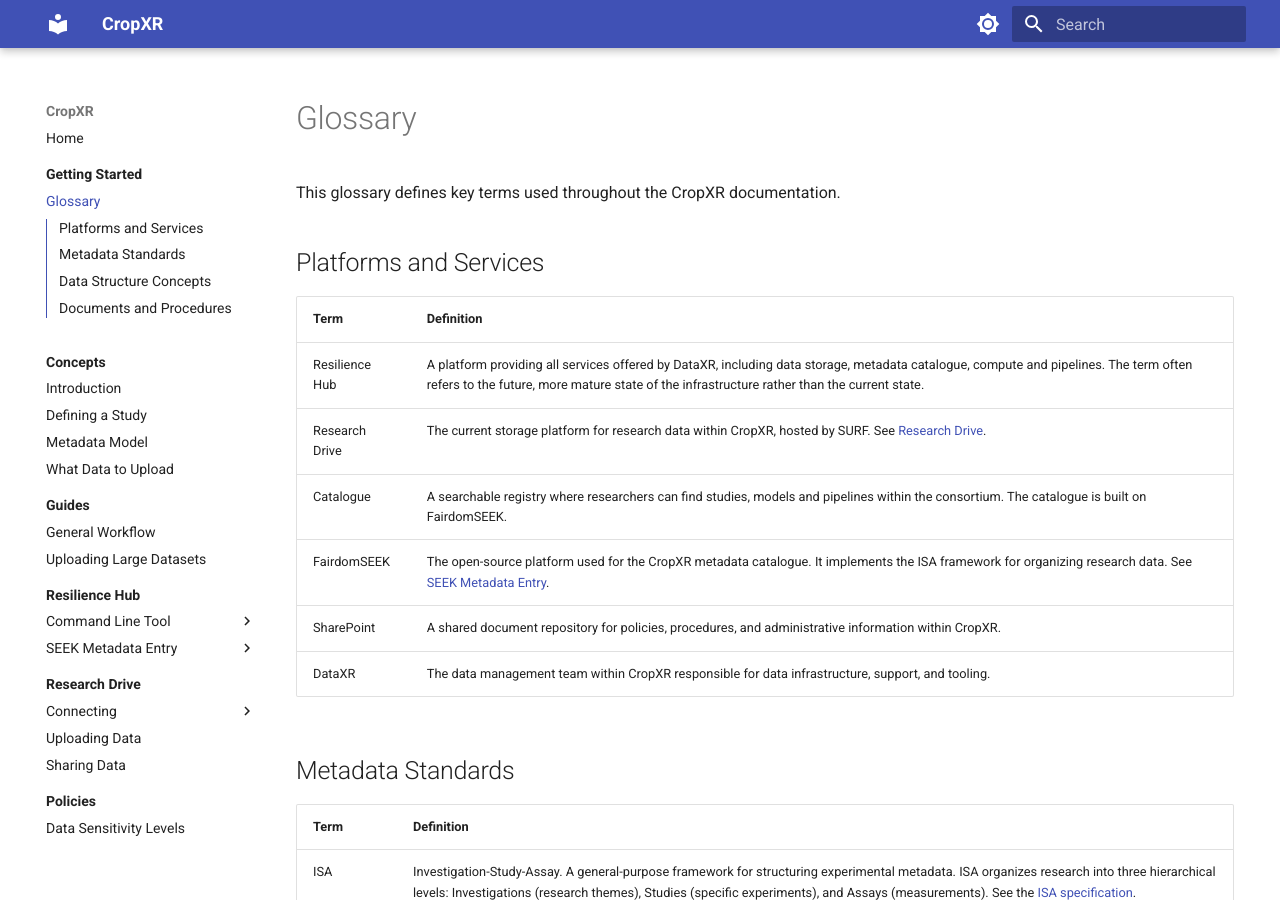
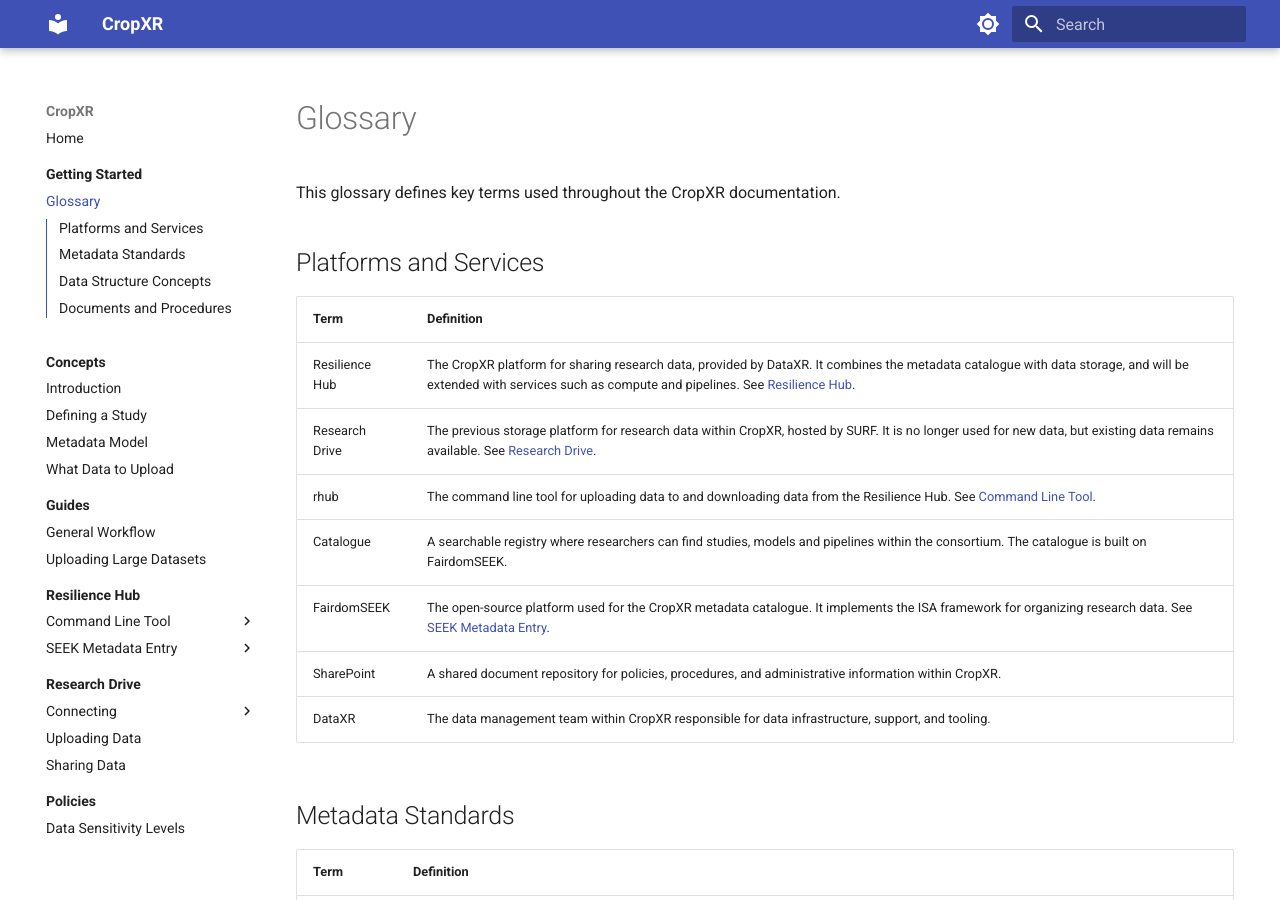
Before and after one commit to CropXR/documentation, an MkDocs documentation site: the page built from docs/getting-started/glossary.md, in a window 1280 px wide and 900 px high. Built offline with MkDocs 1.6.1 and Material for MkDocs 9.7.7, drawn with Linux system fonts in a browser that asks for light colours; some of the changed text lies outside the part shown.

Commit message:
Update glossary for the Resilience Hub
Describe Research Drive as the previous storage, add rhub, and rename
the Data Access Policy to the Data Access and Deposit Manual.

```diff
--- a/docs/getting-started/glossary.md
+++ b/docs/getting-started/glossary.md
@@ -6,8 +6,9 @@
 
 | Term | Definition |
 |------|------------|
-| Resilience Hub | A platform providing all services offered by DataXR, including data storage, metadata catalogue, compute and pipelines. The term often refers to the future, more mature state of the infrastructure rather than the current state. |
-| Research Drive | The current storage platform for research data within CropXR, hosted by SURF. See [Research Drive](../research-drive/index.md). |
+| Resilience Hub | The CropXR platform for sharing research data, provided by DataXR. It combines the metadata catalogue with data storage, and will be extended with services such as compute and pipelines. See [Resilience Hub](../resilience-hub/index.md). |
+| Research Drive | The previous storage platform for research data within CropXR, hosted by SURF. It is no longer used for new data, but existing data remains available. See [Research Drive](../research-drive/index.md). |
+| rhub | The command line tool for uploading data to and downloading data from the Resilience Hub. See [Command Line Tool](../resilience-hub/cli-tool/index.md). |
 | Catalogue | A searchable registry where researchers can find studies, models and pipelines within the consortium. The catalogue is built on FairdomSEEK. |
 | FairdomSEEK | The open-source platform used for the CropXR metadata catalogue. It implements the ISA framework for organizing research data. See [SEEK Metadata Entry](../resilience-hub/seek/index.md). |
 | SharePoint | A shared document repository for policies, procedures, and administrative information within CropXR. |
@@ -38,6 +39,6 @@
 | Term | Definition |
 |------|------------|
 | Consortium Agreement | The legal document governing collaboration, intellectual property, and data sharing within the CropXR consortium. |
-| Data Access Policy | A document specifying data sharing policies for cases not covered by the consortium agreement. See [Data Sensitivity Levels](../policies/data-sensitivity-levels.md). |
+| Data Access and Deposit Manual | A document specifying data sharing policies for the consortium, internally as well as externally, available on SharePoint. See [Policies](../policies/index.md) and [Data Sensitivity Levels](../policies/data-sensitivity-levels.md). |
 | MMP | Metadata Management Procedure. The SharePoint documentation describing the process of study registration, data upload, and metadata management. |
 | SOP | Standard Operating Procedure. A documented protocol describing how an experimental or analytical procedure is performed. SOPs can be linked to studies and assays in the catalogue. |
```
